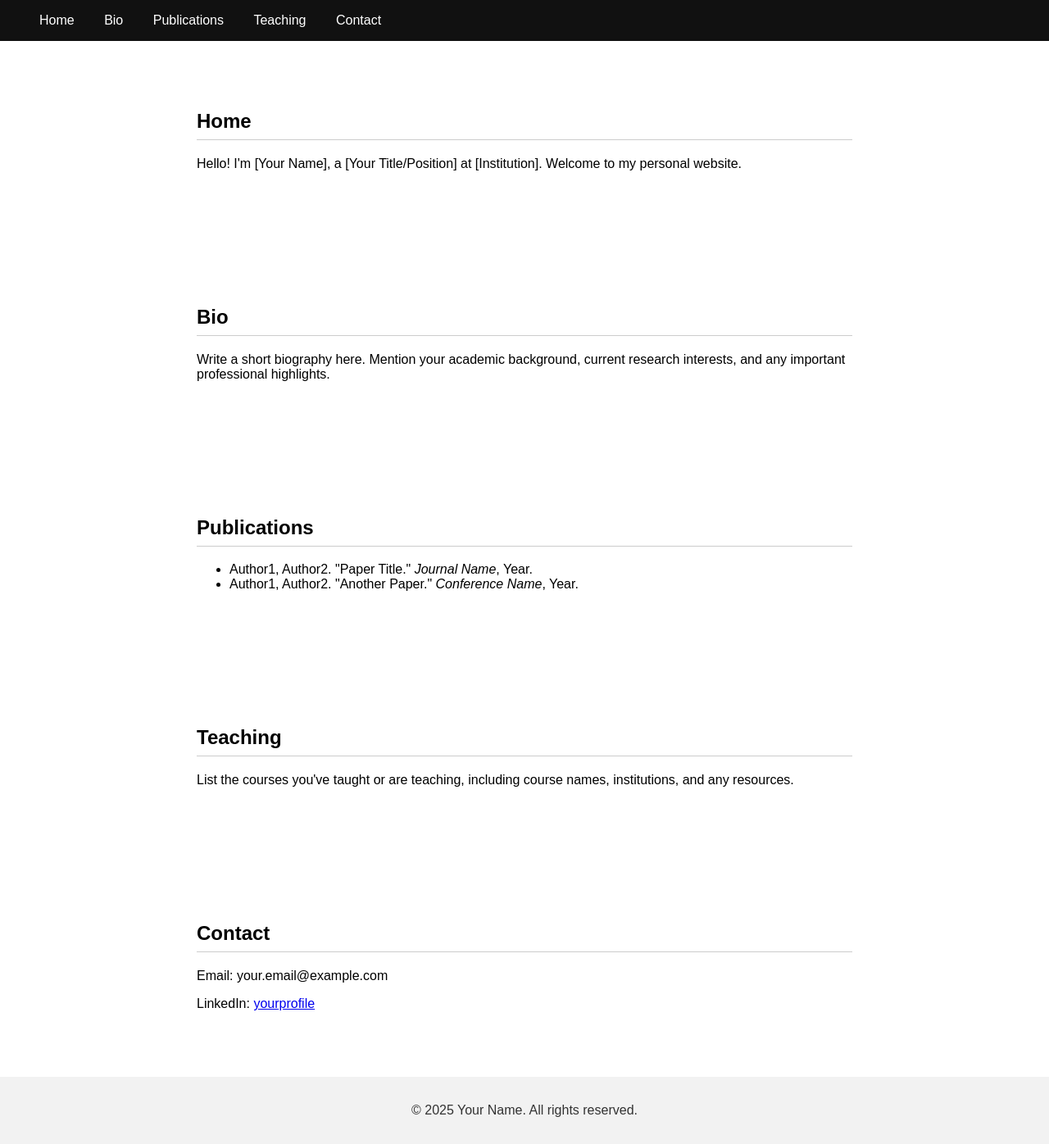
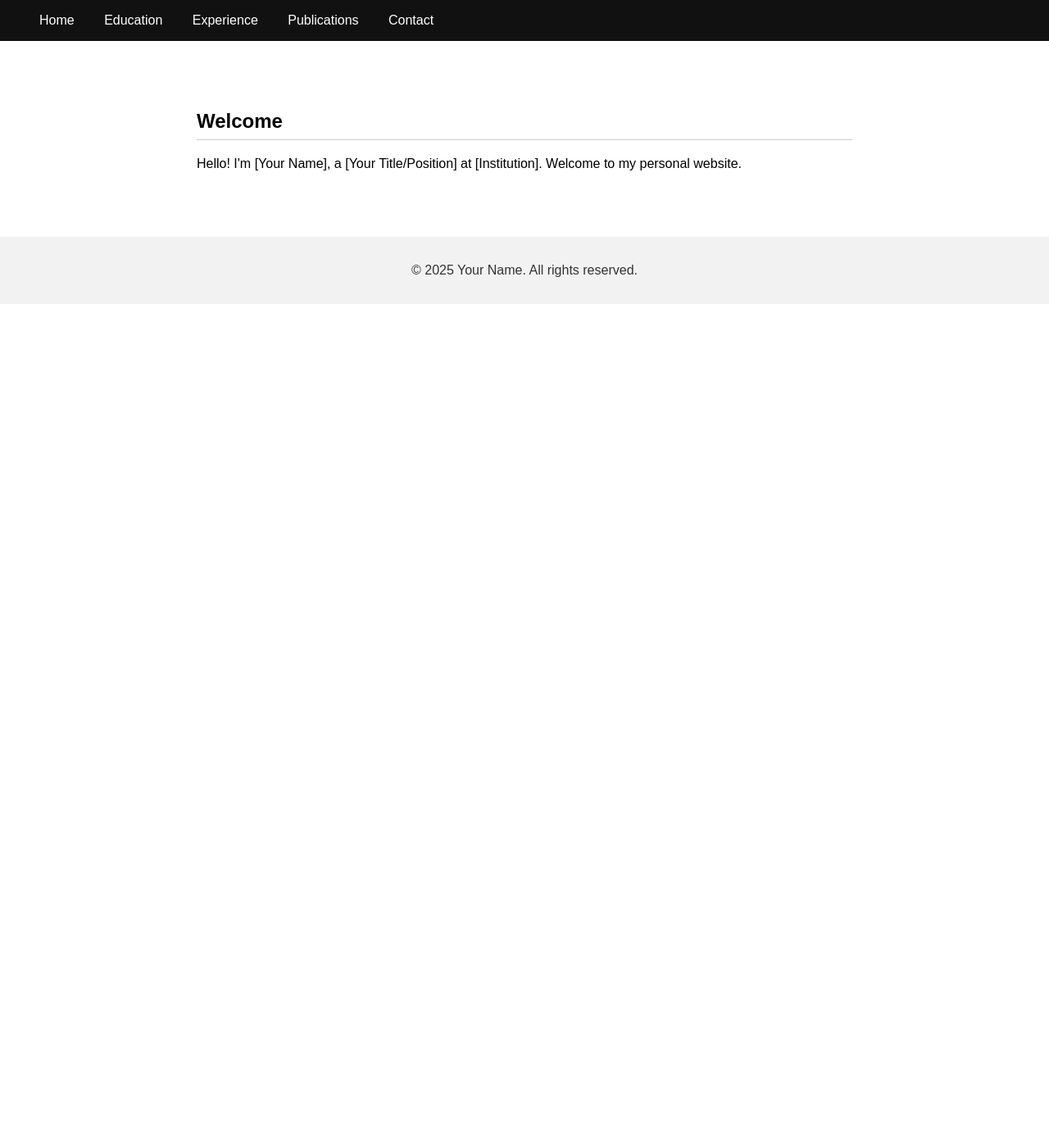
Before and after one commit to Tasnia16EEE/checking, a plain HTML site: page index.html in a window 1280 px wide. Shown: the whole page at 82% size. After the commit the page ends 800 px from the top, so only its background shows below. Drawn offline with Linux system fonts and the light colour scheme.

Commit message:
index.html

```diff
--- a/index.html
+++ b/index.html
@@ -3,7 +3,7 @@
 <head>
   <meta charset="UTF-8" />
   <meta name="viewport" content="width=device-width, initial-scale=1.0" />
-  <title>Your Name | Personal Website</title>
+  <title>Home | Your Name</title>
   <style>
     body { font-family: Arial, sans-serif; margin: 0; padding: 0; scroll-behavior: smooth; }
     header { background: #111; color: #fff; padding: 1rem 2rem; position: sticky; top: 0; z-index: 1000; }
@@ -17,41 +17,17 @@
 
   <header>
     <nav>
-      <a href="#home">Home</a>
-      <a href="#bio">Bio</a>
-      <a href="#publications">Publications</a>
-      <a href="#teaching">Teaching</a>
-      <a href="#contact">Contact</a>
+      <a href="index.html">Home</a>
+      <a href="education.html">Education</a>
+      <a href="experience.html">Experience</a>
+      <a href="publications.html">Publications</a>
+      <a href="contact.html">Contact</a>
     </nav>
   </header>
 
-  <section id="home">
-    <h2>Home</h2>
+  <section>
+    <h2>Welcome</h2>
     <p>Hello! I'm [Your Name], a [Your Title/Position] at [Institution]. Welcome to my personal website.</p>
-  </section>
-
-  <section id="bio">
-    <h2>Bio</h2>
-    <p>Write a short biography here. Mention your academic background, current research interests, and any important professional highlights.</p>
-  </section>
-
-  <section id="publications">
-    <h2>Publications</h2>
-    <ul>
-      <li>Author1, Author2. "Paper Title." <i>Journal Name</i>, Year.</li>
-      <li>Author1, Author2. "Another Paper." <i>Conference Name</i>, Year.</li>
-    </ul>
-  </section>
-
-  <section id="teaching">
-    <h2>Teaching</h2>
-    <p>List the courses you've taught or are teaching, including course names, institutions, and any resources.</p>
-  </section>
-
-  <section id="contact">
-    <h2>Contact</h2>
-    <p>Email: your.email@example.com</p>
-    <p>LinkedIn: <a href="https://linkedin.com/in/yourprofile" target="_blank">yourprofile</a></p>
   </section>
 
   <footer>
```
